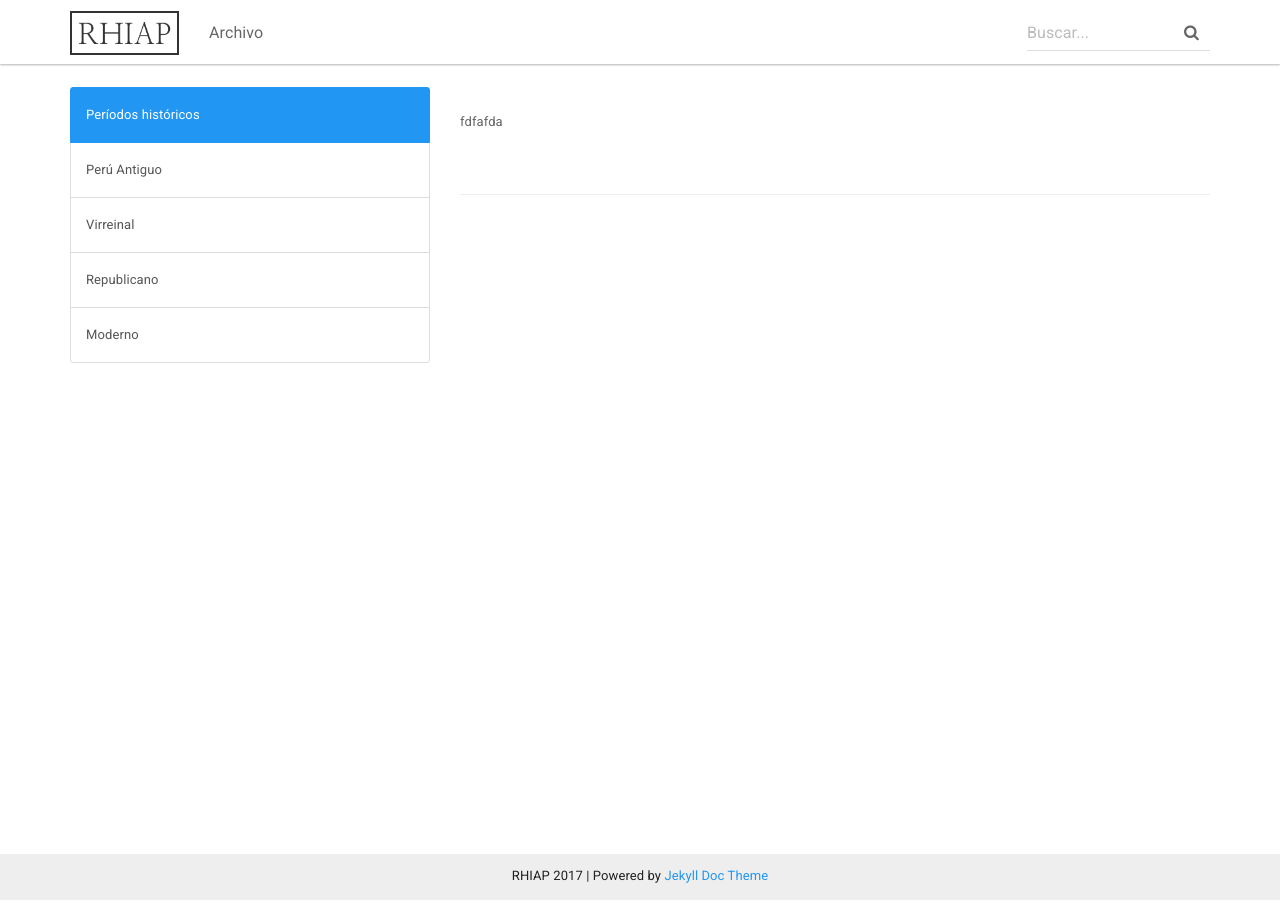
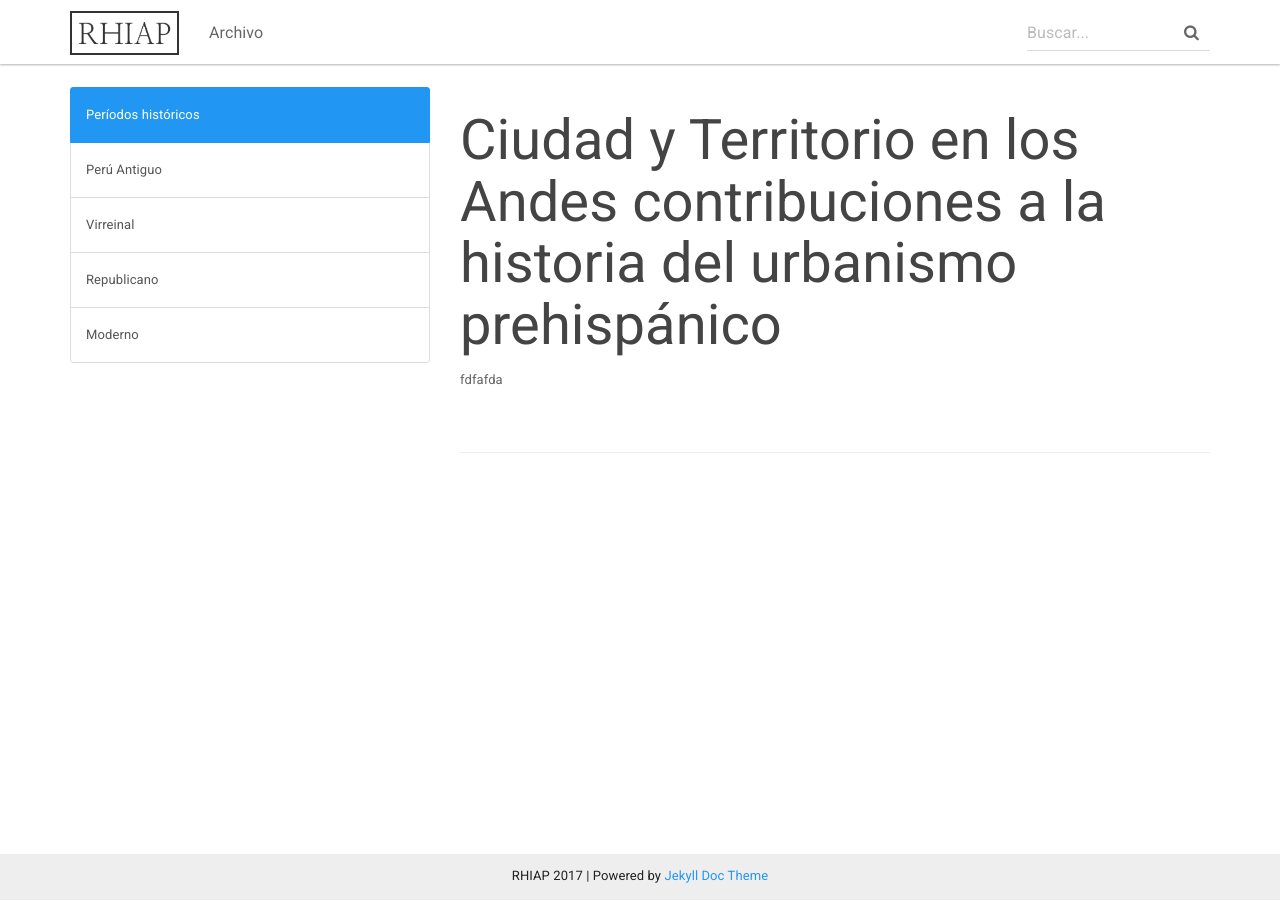
Before and after one commit to RHIAP/RHIAP.github.io, a Jekyll site: the page built from _archivo/paz.md, in a window 1280 px wide. Built offline with Jekyll 4.4.1, drawn with Linux system fonts in a browser that asks for light colours; nearby versions of some CDN libraries.

Commit message:
Update paz.md
f

```diff
--- a/_archivo/paz.md
+++ b/_archivo/paz.md
@@ -1,5 +1,5 @@
 ---
-title: Ciudad y Territorio en los Andes: contribuciones a la historia del urbanismo prehispánico
+title: Ciudad y Territorio en los Andes contribuciones a la historia del urbanismo prehispánico
 permalink: /archivo/ciudad_y_territorio_canziani/
 ---
 fdfafda
```
